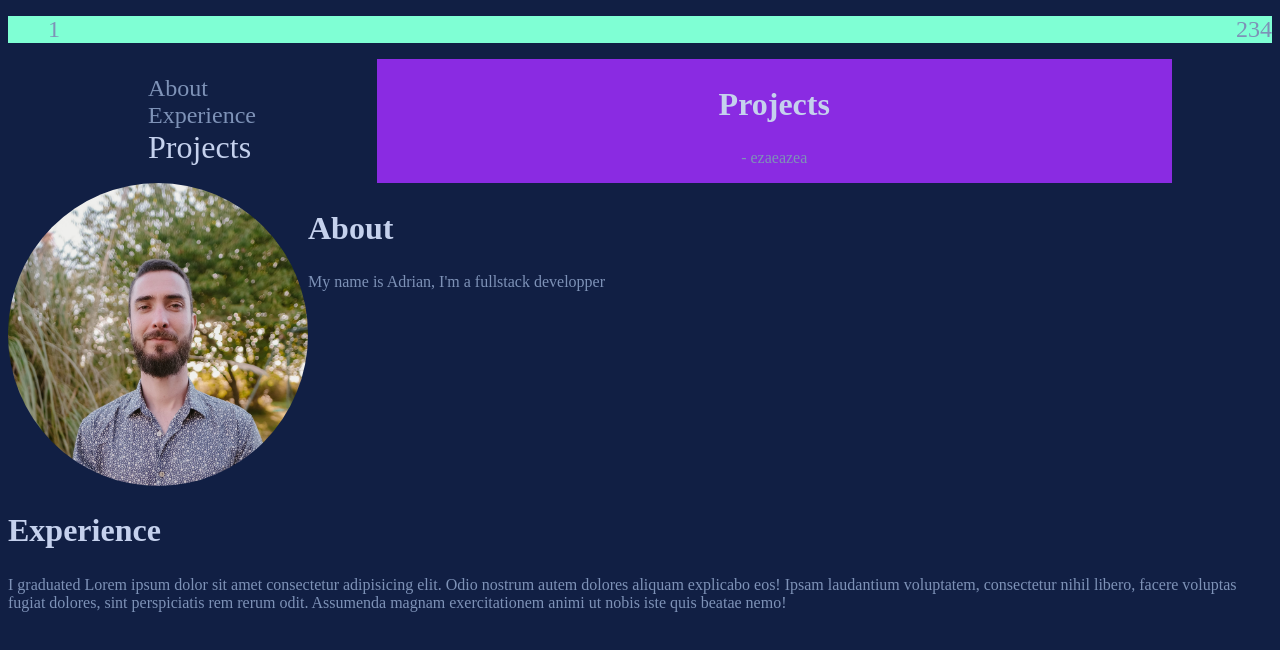
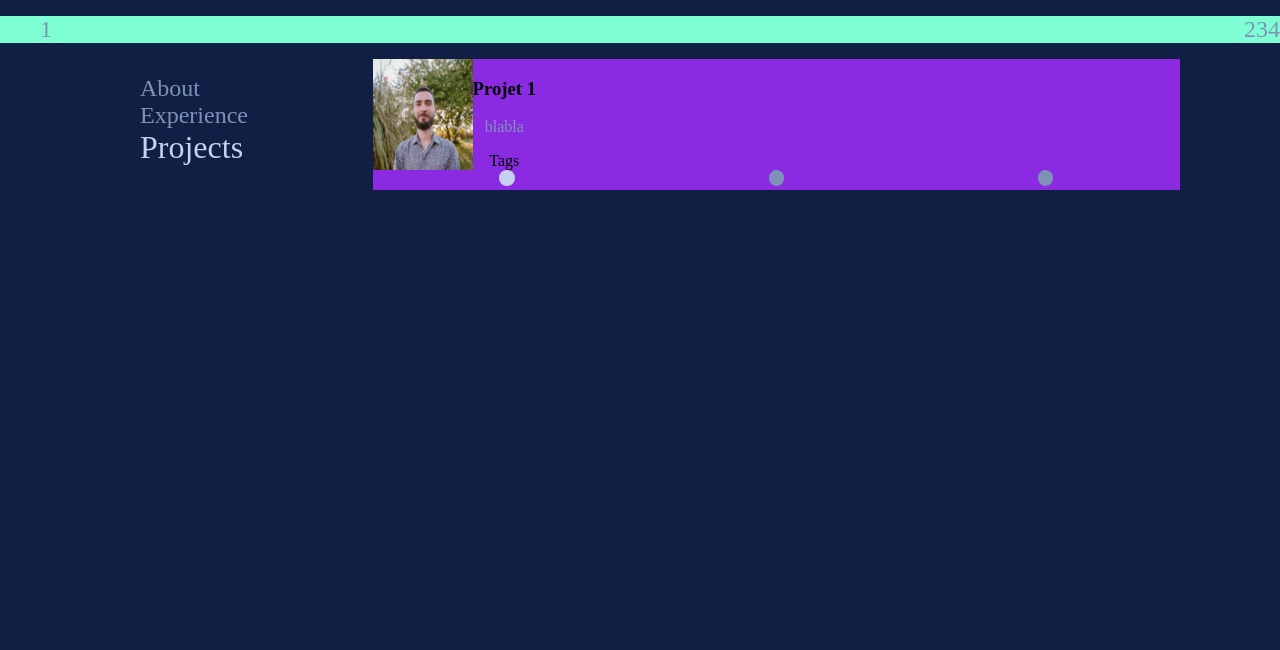
Before and after one commit to adriandufac/portfolio-v2, a React (Vite) app: page / in a window 1280 px wide. Both pictures are taken after a click on the item "Projects". Shown: the top 650 px of the page. Built offline with nearby package versions, Linux system fonts and the light colour scheme.

Commit message:
implementation of differents cards

```diff
--- a/src/App.css
+++ b/src/App.css
@@ -1,5 +1,7 @@
 body{
   background-color: #111F44;
+  margin: 0;
+  padding: 0;
 }
 h2 {
   color: #C5D1ED;
@@ -7,6 +9,38 @@ h2 {
 }
 p{
   color: #7E92B7;
+}
+input[type="radio"] {
+  /* Add if not using autoprefixer */
+  -webkit-appearance: none;
+  appearance: none;
+  /* For iOS < 15 to remove gradient background */
+  background-color: #fff;
+  /* Not removed via appearance */
+  margin: 0;
+  color: #7E92B7;
+  background-color: #7E92B7;
+  width: 1.15em;
+  height: 1.15em;
+  border: 0.15em solid #7E92B7;
+  border-radius: 50%;
+}
+
+input[type="radio"]:checked {
+  /* Add if not using autoprefixer */
+  -webkit-appearance: none;
+  appearance: none;
+  /* For iOS < 15 to remove gradient background */
+  background-color: #fff;
+  /* Not removed via appearance */
+  margin: 0;
+  color: #C5D1ED;
+;
+  background-color: #C5D1ED;
+  width: 1.15em;
+  height: 1.15em;
+  border: 0.15em solid #C5D1ED;
+  border-radius: 50%;
 }
 
 .grid-container {
--- a/src/App.tsx
+++ b/src/App.tsx
@@ -3,8 +3,6 @@ import "./App.css";
 import MainNavBar from "./components/MainNavBar/MainNavBar";
 import SideNavBar from "./components/SideNavBar/SideNavBar";
 import CardDisplayer from "./components/CardDisplayer/CardDisplayer";
-import AboutCard from "./components/AboutCard/AboutCard";
-import ExperienceCard from "./components/ExperienceCard/ExperienceCard";
 
 function App() {
   const [cardDisplayed, setCardDisplayed] = useState("About");
@@ -22,8 +20,6 @@ function App() {
           <CardDisplayer displayedElement={cardDisplayed}></CardDisplayer>
         </div>
       </div>
-      <AboutCard></AboutCard>
-      <ExperienceCard></ExperienceCard>
     </>
   );
 }
--- a/src/components/AboutCard/AboutCard.module.css
+++ b/src/components/AboutCard/AboutCard.module.css
@@ -1,5 +1,5 @@
 .profilpic{
-    width : 300px;
+    width : 50%;
     border-radius: 50%;
 }
 
--- a/src/components/CardDisplayer/CardDisplayer.tsx
+++ b/src/components/CardDisplayer/CardDisplayer.tsx
@@ -1,4 +1,8 @@
 import style from "./CardDisplayer.module.css";
+import AboutCard from "../AboutCard/AboutCard";
+import ExperienceCard from "../ExperienceCard/ExperienceCard";
+import ProjectsCard from "../ProjectsCard/ProjectsCard";
+
 interface CardDisplayerProps {
   displayedElement: string;
 }
@@ -7,18 +11,15 @@ const CardDisplayer = ({ displayedElement }: CardDisplayerProps) => {
   const cards = [
     {
       id: "About",
-      header: "About",
-      content: "I'm a Developper",
+      content: <AboutCard />,
     },
     {
       id: "Experience",
-      header: "Experience",
-      content: "I worked at",
+      content: <ExperienceCard />,
     },
     {
       id: "Projects",
-      header: "Projects",
-      content: " - ezaeazea",
+      content: <ProjectsCard />,
     },
   ];
 
@@ -26,8 +27,7 @@ const CardDisplayer = ({ displayedElement }: CardDisplayerProps) => {
     <>
       {cards.map((card) => (
         <div className={card.id != displayedElement ? style.hidden : ""}>
-          <h2>{card.header}</h2>
-          <p>{card.content}</p>
+          {card.content}
         </div>
       ))}
     </>
--- /dev/null
+++ b/src/components/ProjectsCard/Projects.ts
@@ -0,0 +1,24 @@
+import test from "../../assets/profilpic.jpg";
+
+const projects = [
+  {
+    id: 1,
+    title: "Projet 1",
+    img: test,
+    description: "blabla",
+  },
+  {
+    id: 2,
+    title: "Projet 2",
+    img: test,
+    description: "blabla2",
+  },
+  {
+    id: 3,
+    title: "Projet 3",
+    img: test,
+    description: "blabla3",
+  },
+];
+
+export default projects;
--- /dev/null
+++ b/src/components/ProjectsCard/ProjectsCard.module.css
@@ -0,0 +1,15 @@
+.hidden  {
+    display: none;
+}
+.contentContainer {
+    display: flex;
+}
+
+.inputContainer{
+    display: flex;
+    justify-content: space-around;
+}
+
+.imgProject{
+    width : 100px;
+}
--- /dev/null
+++ b/src/components/ProjectsCard/ProjectsCard.tsx
@@ -0,0 +1,44 @@
+import { useState } from "react";
+import Tags from "../Tags/Tags";
+import projects from "./Projects";
+import styles from "./ProjectsCard.module.css";
+
+const ProjectsCard = () => {
+  const [idDisplayed, setIdDisplayed] = useState(1);
+
+  return (
+    <>
+      {projects.map((project) => (
+        <div
+          key={project.id}
+          className={
+            project.id != idDisplayed ? styles.hidden : styles.contentContainer
+          }
+        >
+          <img className={styles.imgProject} src={project.img}></img>
+          <div>
+            <h3>{project.title}</h3>
+            <p>{project.description}</p>
+            <Tags></Tags>
+          </div>
+        </div>
+      ))}
+      <div className={styles.inputContainer}>
+        {projects.map((project) => (
+          <label className={styles.label}>
+            <input
+              name="carousel-slider"
+              className={styles.input}
+              onClick={() => setIdDisplayed(project.id)}
+              type="radio"
+              key={project.id}
+              checked={project.id === idDisplayed ? true : false}
+            ></input>
+          </label>
+        ))}
+      </div>
+    </>
+  );
+};
+
+export default ProjectsCard;
--- /dev/null
+++ b/src/components/Tags/Tags.tsx
@@ -0,0 +1,7 @@
+import React from "react";
+
+const Tags = () => {
+  return <div>Tags</div>;
+};
+
+export default Tags;
```
